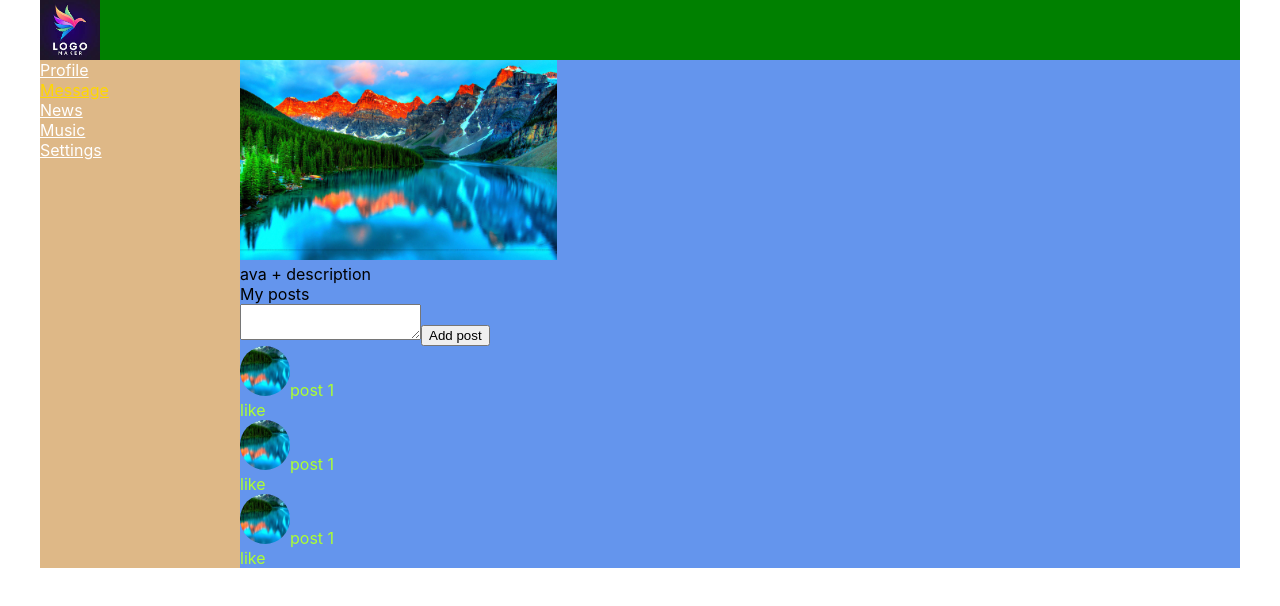
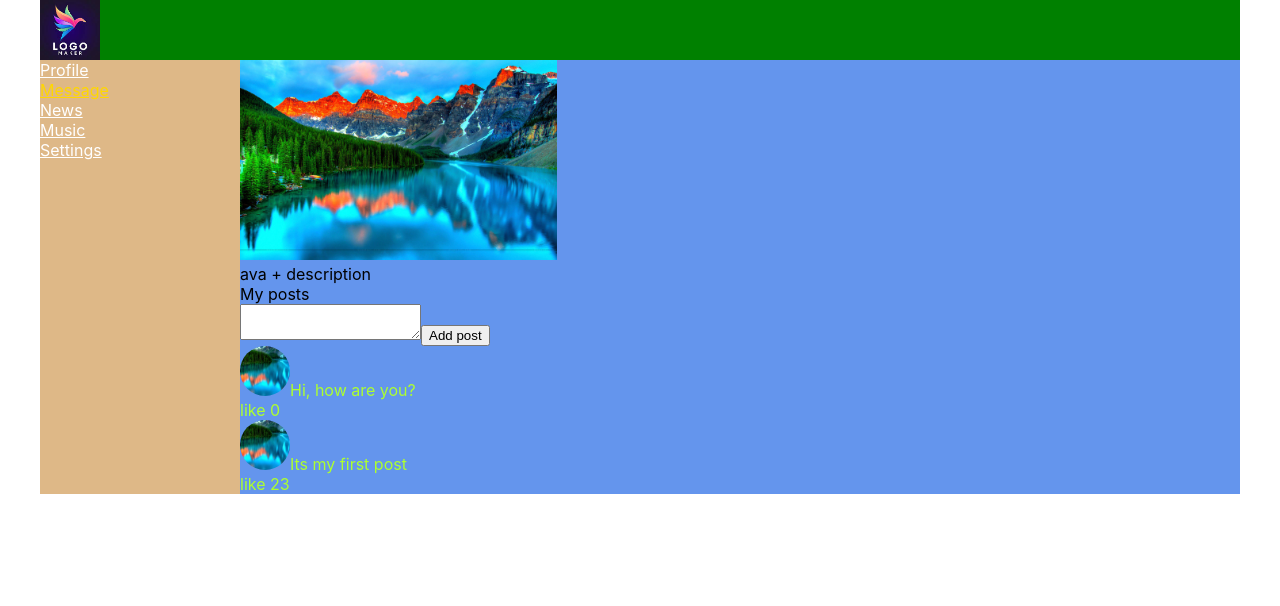
Before and after one commit to ansadeso/ReactLesons, a React (Create React App) app: page / in a window 1280 px wide. Shown: the top 606 px of the page. Built offline with nearby package versions, Linux system fonts and the light colour scheme.

Commit message:
17. Props

```diff
--- a/src/components/Profile/MyPosts/MyPosts.jsx
+++ b/src/components/Profile/MyPosts/MyPosts.jsx
@@ -10,9 +10,8 @@ const MyPosts = () => {
                     <button>Add post</button>
                 </div>
                 <div className={s.posts}>
-                    <Post />
-                    <Post />
-                    <Post />
+                    <Post message='Hi, how are you?' likeCount='0' />
+                    <Post message='Its my first post' likeCount='23' />
                 </div>
             </div>
     );
--- a/src/components/Profile/MyPosts/Post/Post.jsx
+++ b/src/components/Profile/MyPosts/Post/Post.jsx
@@ -1,12 +1,12 @@
 import s from './Post.module.css';
 import avatar from './avatar.jpg'
-const Post = () => {
+const Post = (props) => {
     return (
 
         <div className={s.item}>
             <img src={avatar} alt='' />
-            post 1
-            <div><span>like</span></div>
+            {props.message}
+            <div><span>like {props.likeCount}</span></div>
         </div>
 
     );
```
